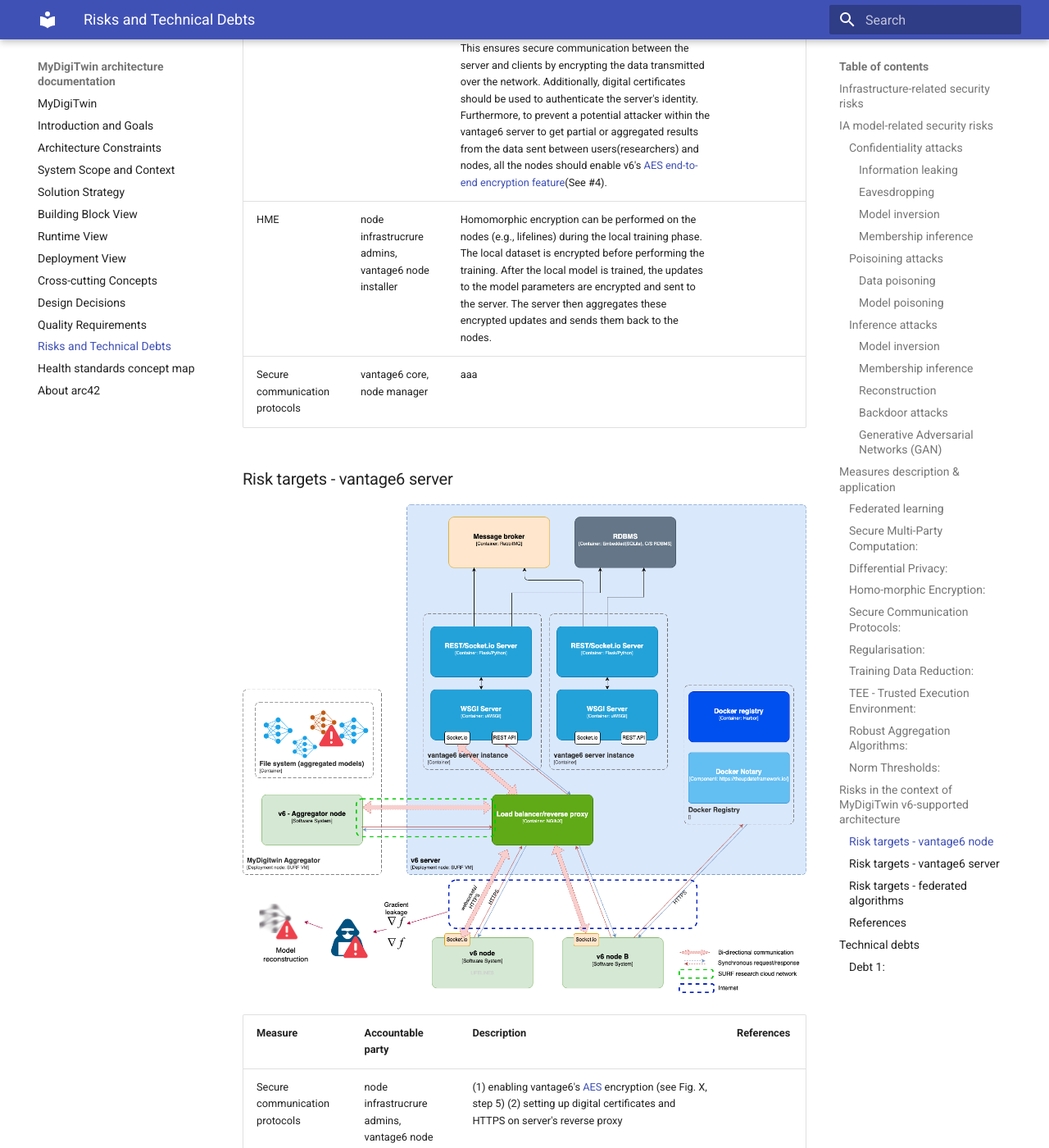
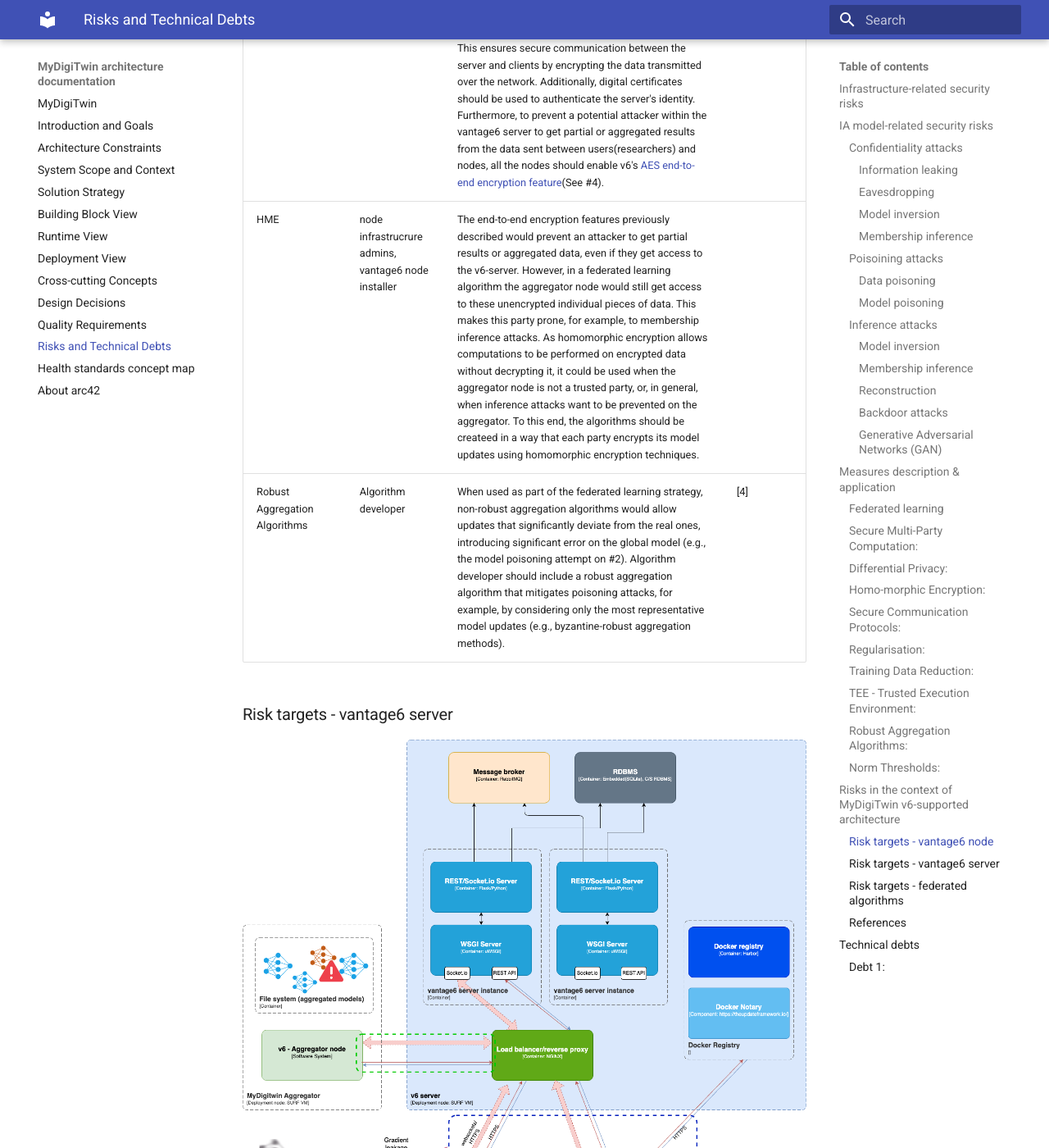
Before and after one commit to MyDigiTwinNL/MyDigiTwin-architecture-documentation, an MkDocs documentation site: the page built from docs/11.Risks and Technical Debt.md, in a window 1280 px wide and 1400 px high, scrolled down 5989 px. Shown: the whole window at 82% size. Built offline with MkDocs 1.6.1 and Material for MkDocs 9.7.7, drawn with Linux system fonts in a browser that asks for light colours; some of the changed text lies outside the part shown.

Commit message:
robust aggregation algortihms details included

```diff
--- a/docs/11.Risks and Technical Debt.md
+++ b/docs/11.Risks and Technical Debt.md
@@ -128,8 +128,8 @@ Norm thresholds are used to limit the magnitude of the updates sent from the cli
 | Federated learning, SMC | vantage6 core | Vantage6 is a privacy-preserving federated learning infrastructure that supports the execution of different types of algorithms, including Secure Multi-Party Computation.| |
 | Differential privacy | v6 node-infrastructure admin, algorithm developer  | DP-noise should be added to the data after it is harmonized before enabling access to it to any algorithm (to ensure data points cannot be exposed during local analysis). To prevent gradients leakage, on the other hand, the federated algorithm running on the node, should add DP-noise to the model updates to be sent to the server and to the aggregator. The v6 node-infrastructure admin is responsible for checking these practices within the algorithms before [enabling them on the policies configuration file](https://docs.vantage6.ai/en/main/node/configure.html).  | |
 | Secure communication protocols | v6-node admin, v6-server admin| To prevent eavesdropping attacks, the first measures involve the server admin enabling the use of vantage6 REST API through HTTPS (See #3 in the diagrams). This ensures secure communication between the server and clients by encrypting the data transmitted over the network. Additionally, digital certificates should be used to authenticate the server's identity. Furthermore, to prevent a potential attacker within the vantage6 server to get partial or aggregated results from the data sent between users(researchers) and nodes, all the nodes should enable v6's  [AES](https://en.wikipedia.org/wiki/Advanced_Encryption_Standard) [end-to-end encryption feature](https://docs.vantage6.ai/en/main/introduction/concepts.html?highlight=encryption#end-to-end-encryption)(See #4). | |
-| HME | node infrastrucrure admins, vantage6 node installer | Homomorphic encryption can be performed on the nodes (e.g., lifelines) during the local training phase. The local dataset is encrypted before performing the training. After the local model is trained, the updates to the model parameters are encrypted and sent to the server. The server then aggregates these encrypted updates and sends them back to the nodes.  | |
-| Secure communication protocols | vantage6 core, node manager | aaa | |
+| HME | node infrastrucrure admins, vantage6 node installer | The end-to-end encryption features previously described would prevent an attacker to get partial results or aggregated data, even if they get access to the v6-server. However, in a federated learning algorithm the aggregator node would still get access to these unencrypted individual pieces of data. This makes this party prone, for example, to membership inference attacks. As homomorphic encryption allows computations to be performed on encrypted data without decrypting it, it could be used when the aggregator node is not a trusted party, or, in general, when inference attacks want to be prevented on the aggregator. To this end, the algorithms should be createed in a way that each party encrypts its model updates using homomorphic encryption techniques. | |
+|Robust Aggregation Algorithms | Algorithm developer | When used as part of the federated learning strategy, non-robust aggregation algorithms would allow updates that significantly deviate from the real ones, introducing significant error on the global model (e.g., the model poisoning attempt on #2). Algorithm developer should include a robust aggregation algorithm that mitigates poisoning attacks, for example, by considering only the most representative model updates (e.g., byzantine-robust aggregation methods). | [4] |
 
 
 
@@ -141,7 +141,7 @@ Norm thresholds are used to limit the magnitude of the updates sent from the cli
 |---|-----|----|---|
 | Secure communication protocols | node infrastrucrure admins, vantage6 node installer | (1) enabling vantage6's [AES](https://en.wikipedia.org/wiki/Advanced_Encryption_Standard) encryption (see Fig. X, step 5) (2) setting up digital certificates and HTTPS on server's reverse proxy | |
 | HME | node infrastrucrure admins, vantage6 node installer | Homomorphic encryption can be performed on the nodes (e.g., lifelines) during the local training phase. The local dataset is encrypted before performing the training. After the local model is trained, the updates to the model parameters are encrypted and sent to the server. The server then aggregates these encrypted updates and sends them back to the nodes.  | |
-| Secure communication protocols | vantage6 core, node manager | aaa | |
+
 
 
 ### Risk targets - federated algorithms
```
